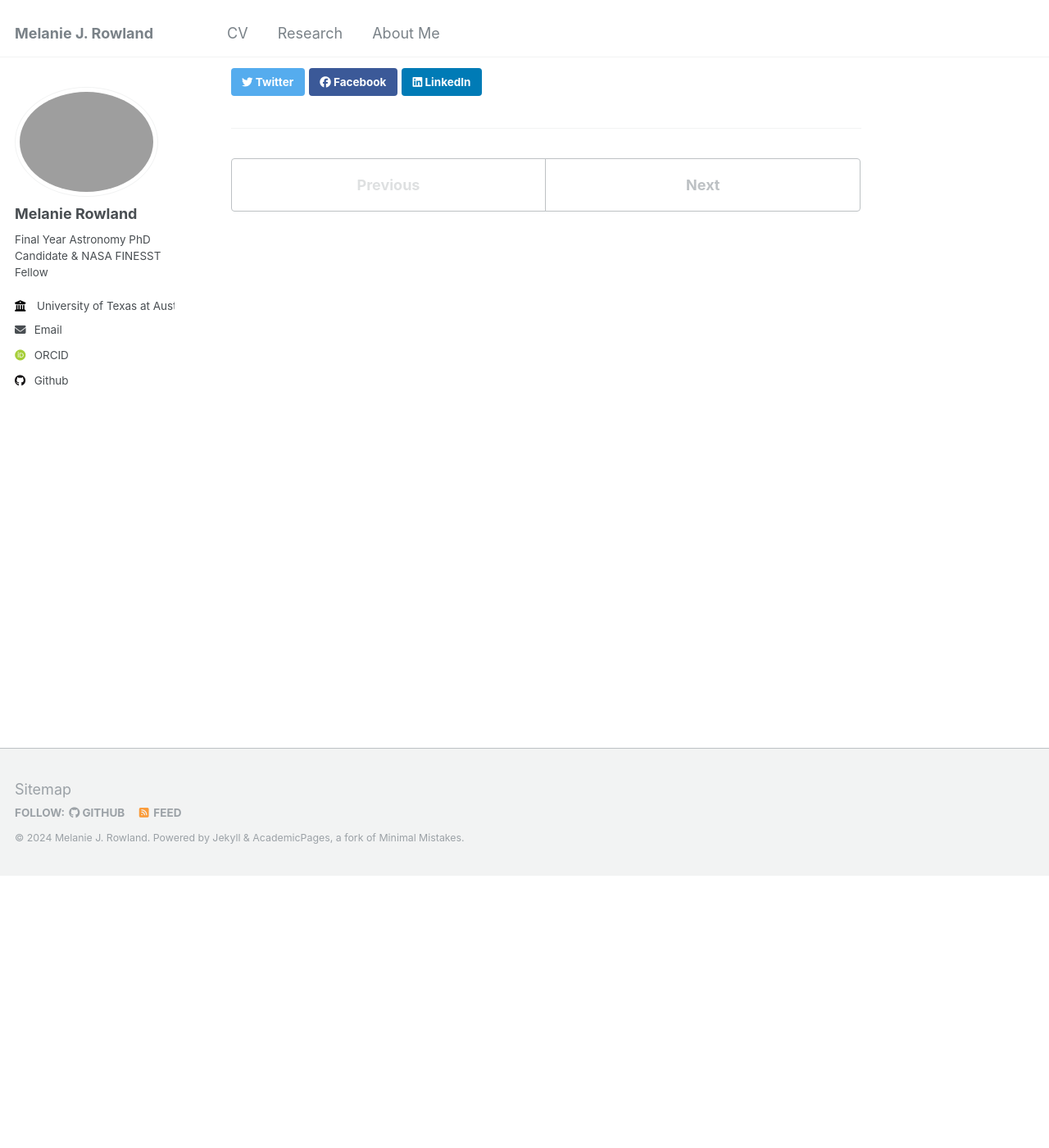
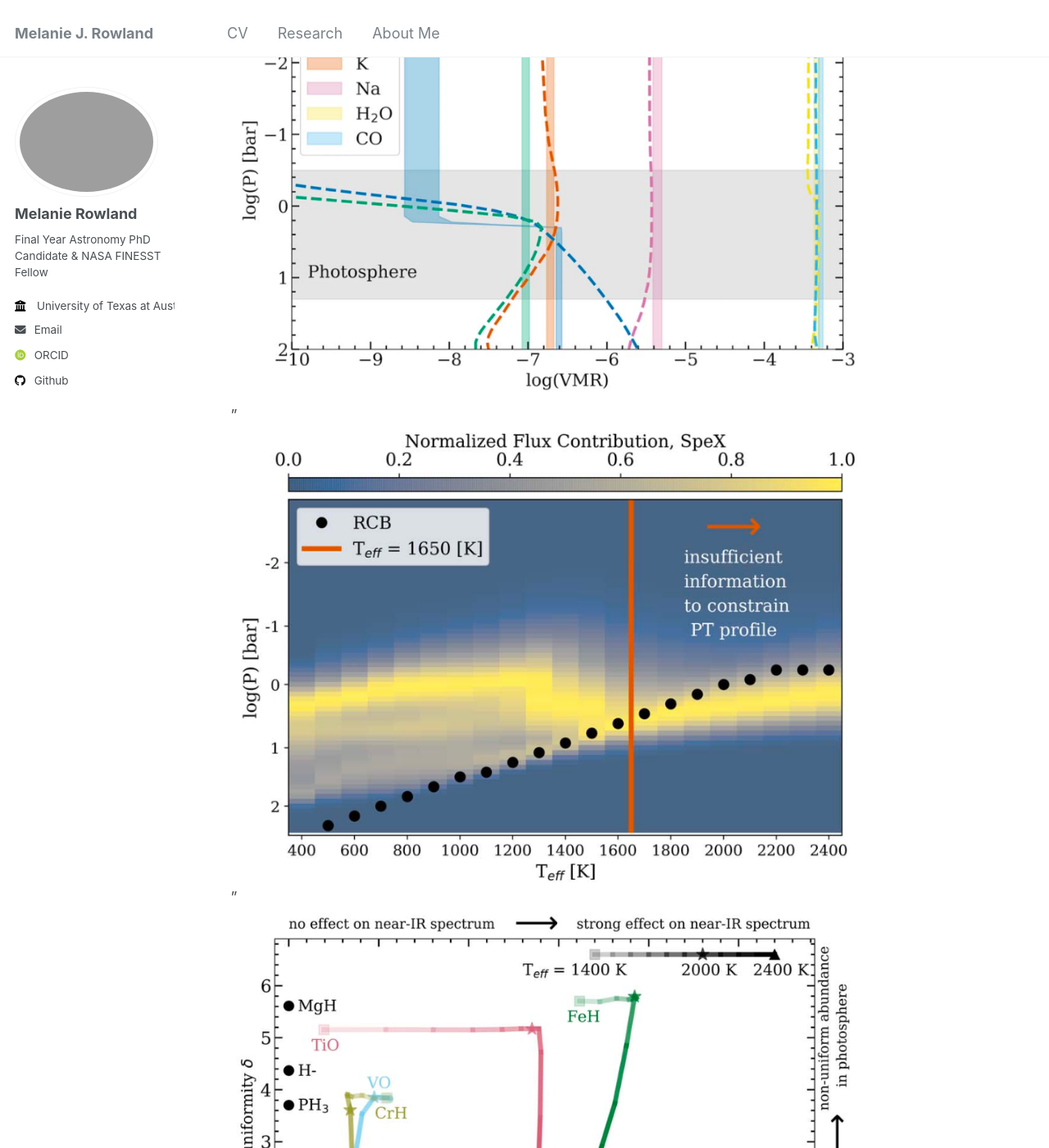
Before and after one commit to melrows/melrows.github.io, a Jekyll site: the page built from _portfolio/portfolio-1.md, in a window 1280 px wide and 1400 px high, scrolled down 332 px. Shown: the whole window at 82% size. Built offline with Jekyll 4.4.1, drawn with Linux system fonts in a browser that asks for light colours; some web fonts are replaced.

Commit message:
Update portfolio-1.md

```diff
--- a/_portfolio/portfolio-1.md
+++ b/_portfolio/portfolio-1.md
@@ -1,7 +1,11 @@
 ---
 title: "Portfolio item number 1"
-excerpt: "Short description of portfolio item number 1<br/><img src='/images/500x300.png'>"
+excerpt: "Short description of portfolio item number 1<br/><img src='/images/Rowland2023_Fig6.png'>"
 collection: portfolio
 ---
 
 This is an item in your portfolio. It can be have images or nice text. If you name the file .md, it will be parsed as markdown. If you name the file .html, it will be parsed as HTML.
+
+<br/><img src='/images/Rowland2023_Fig6.png'>"
+<br/><img src='/images/Rowland2023_Figure7.png'>"
+<br/><img src='/images/Rowland2023_Figure8.png'>"
```
